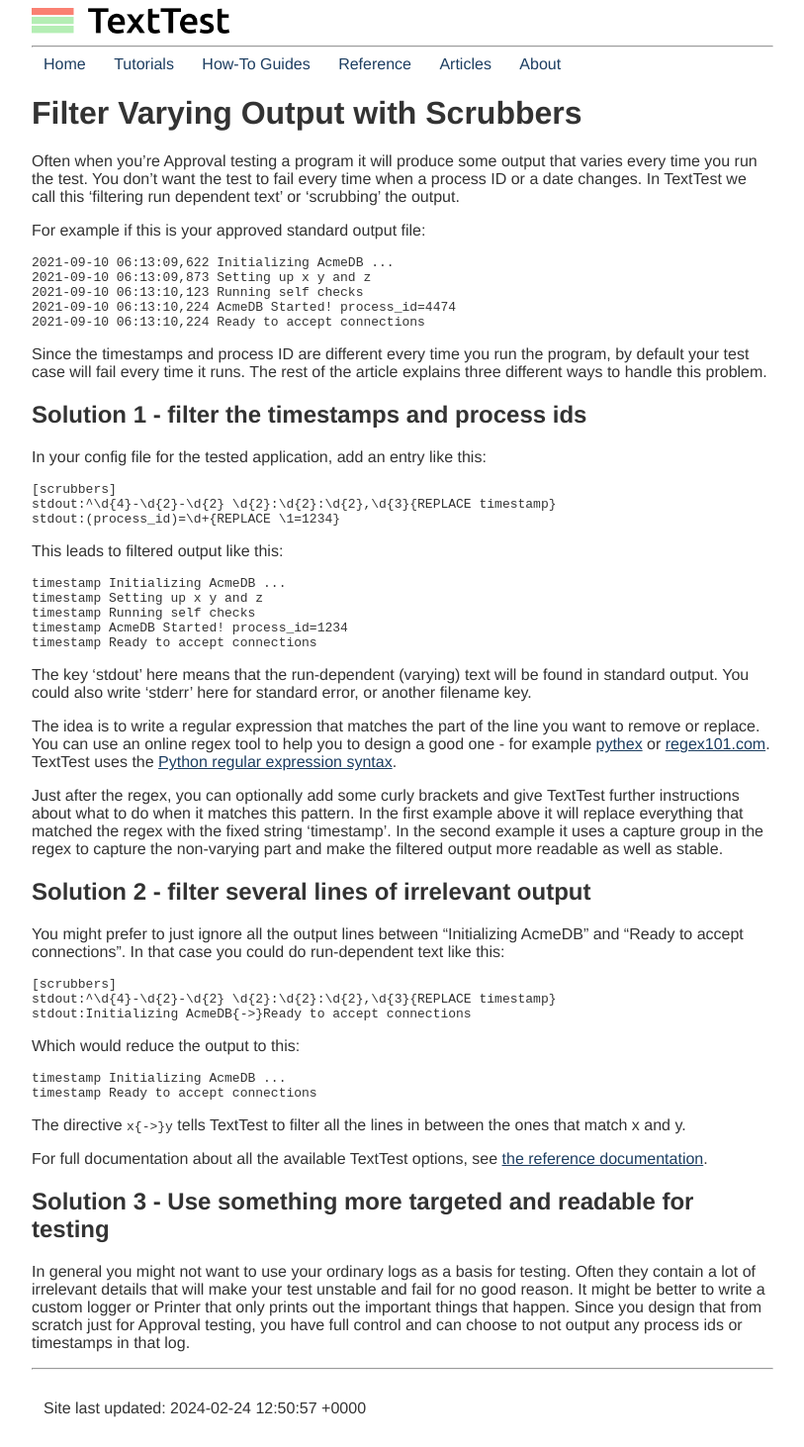
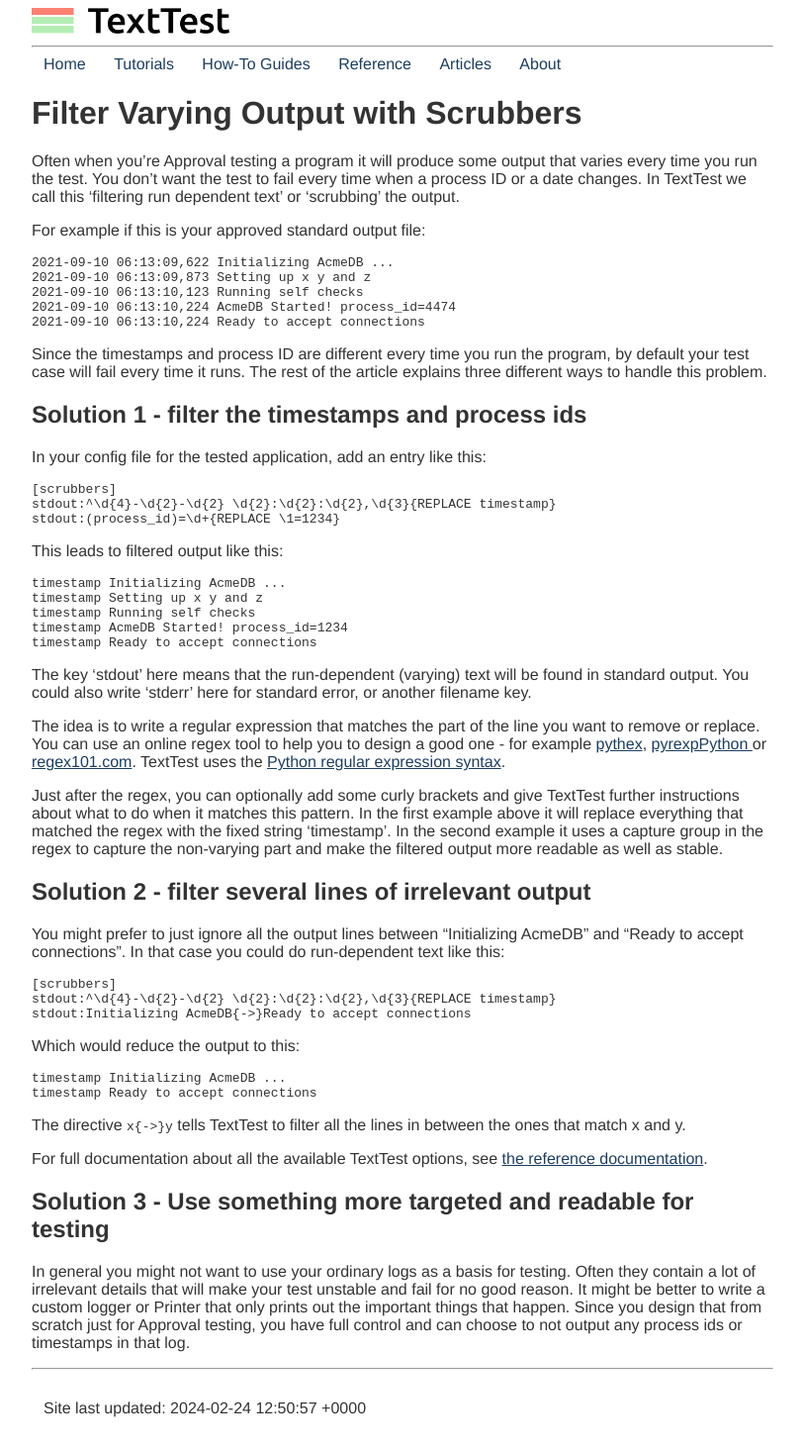
Before and after one commit to texttest/website_2, a Jekyll site: the page built from _how_to_guides/filter_varying_output.md, in a window 1280 px wide. Shown: the whole page at 99% size, without its empty margins (233-1046 px from the left). Built offline with Jekyll 4.4.1, drawn with Linux system fonts in a browser that asks for light colours.

Commit message:
add an online regex tester to filter_varying_output.md

```diff
--- a/_how_to_guides/filter_varying_output.md
+++ b/_how_to_guides/filter_varying_output.md
@@ -37,7 +37,7 @@
 
 The key 'stdout' here means that the run-dependent (varying) text will be found in standard output. You could also write 'stderr' here for standard error, or another filename key.
 
-The idea is to write a regular expression that matches the part of the line you want to remove or replace. You can use an online regex tool to help you to design a good one - for example [pythex](https://pythex.org/) or [regex101.com](https://regex101.com/). TextTest uses the [Python regular expression syntax](https://docs.python.org/3/library/re.html#regular-expression-syntax).
+The idea is to write a regular expression that matches the part of the line you want to remove or replace. You can use an online regex tool to help you to design a good one - for example [pythex](https://pythex.org/), [pyrexpPython ](https://pythonium.net/regex) or [regex101.com](https://regex101.com/). TextTest uses the [Python regular expression syntax](https://docs.python.org/3/library/re.html#regular-expression-syntax).
 
 Just after the regex, you can optionally add some curly brackets and give TextTest further instructions about what to do when it matches this pattern. In the first example above it will replace everything that matched the regex with the fixed string 'timestamp'. In the second example it uses a capture group in the regex to capture the non-varying part and make the filtered output more readable as well as stable.
 
```
